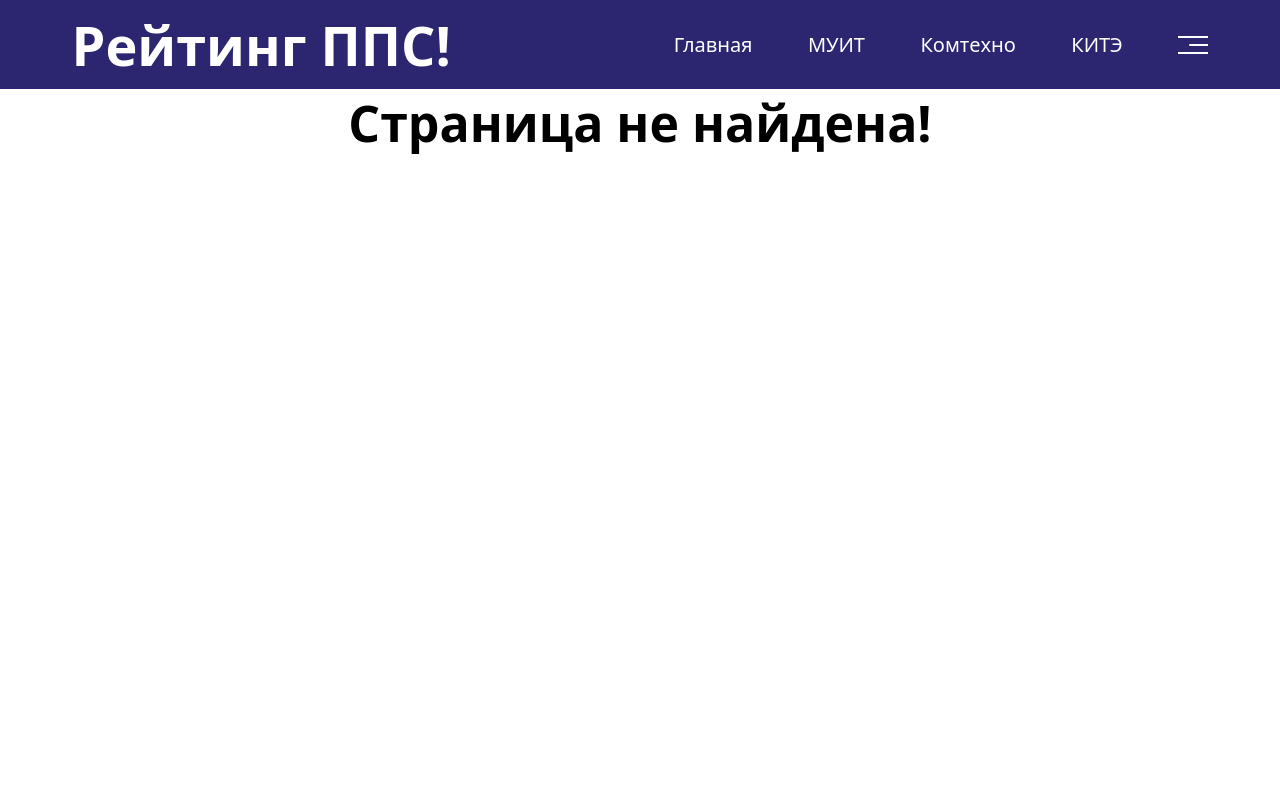
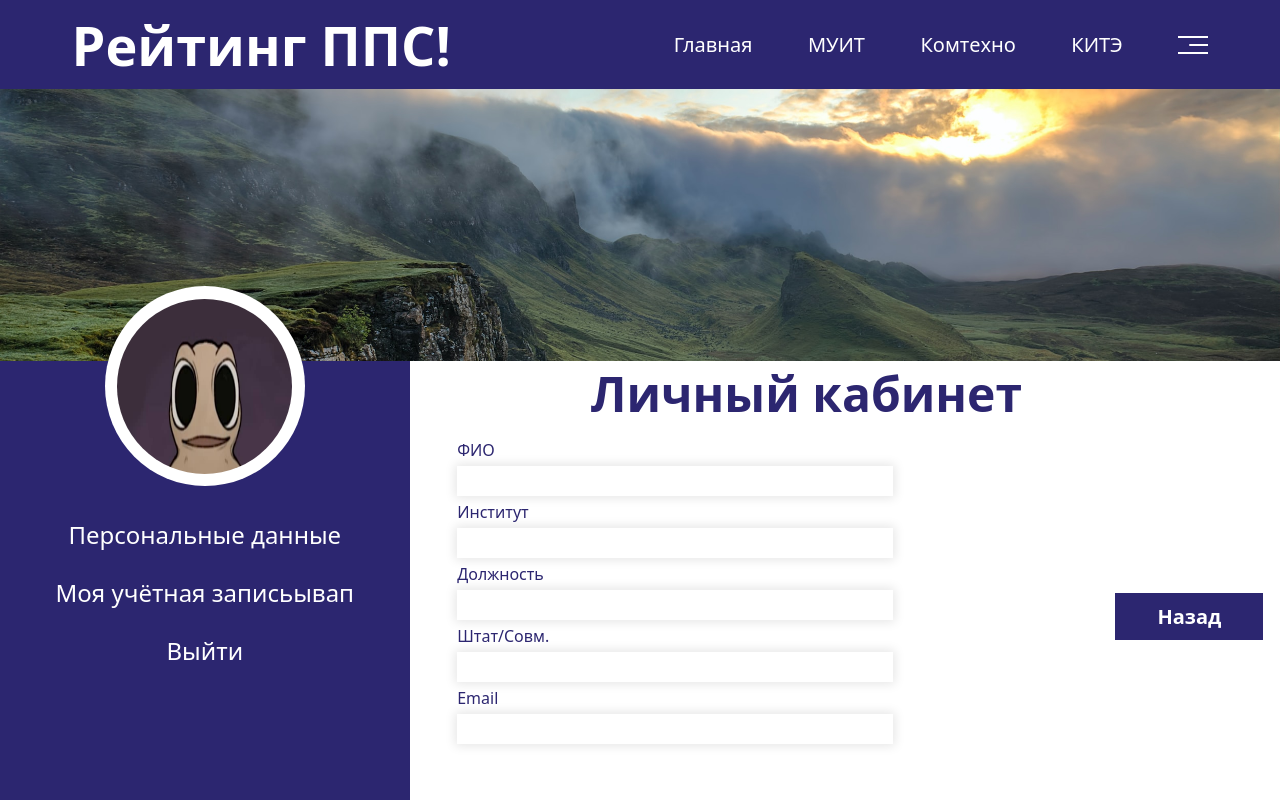
Before and after one commit to MFQ7aq/For_College-, a React (Vite) app: page /office in a window 1280 px wide. Built offline with nearby package versions, Linux system fonts and the light colour scheme; no server answers.

Commit message:
1.03 Допаботал проверку аутентификации

```diff
--- a/src/App.jsx
+++ b/src/App.jsx
@@ -8,6 +8,7 @@ import Authorization from './pages/home/Authorization'
 import Registration from './pages/home/Registration'
 import AuthorizationPPS from './pages/home/AuthorizationPPS'
 import Questionnaire from './pages/home/Questionnaire'
+import Office from './pages/home/Office'
 import PrivateOffice from './pages/home/PrivateOffice'
 import Muit from './pages/MUIT'
 import Rating_pred from './pages/MUIT/Rating_pred'
@@ -32,6 +33,7 @@ function App() {
         <Route path='/Authorization' element={<Authorization />} />
         <Route path='/Registration' element={<Registration/>} />
         <Route path='/Questionnaire' element={<Questionnaire />} />
+        <Route path='/office' element={<Office />} />
         <Route path='/MUIT' element={<Muit />}/>
         <Route path='/MUIT/rating_pred' element={<Rating_pred />} />
         <Route path='/MUIT/rating_inst' element={<Rating_inst />} />
--- a/src/pages/COMTEH/IVTD.jsx
+++ b/src/pages/COMTEH/IVTD.jsx
@@ -3,6 +3,7 @@ import NavBar from "../../components/NavBar"
 import { Link } from "react-router-dom"
 
 function Ivtd() {
+
   return (
     <div className="сontents">
       <div className="header">
@@ -27,7 +28,7 @@ function Ivtd() {
             <h6>1</h6>
           </div>
           <div className="row">
-            <h6>Давлетбекова Айзада Давлетбековна</h6>
+            <h6></h6>
           </div>
           <div className="row">
             <h6>1508</h6>
--- a/src/pages/MUIT/Rating_pps.jsx
+++ b/src/pages/MUIT/Rating_pps.jsx
@@ -1,7 +1,26 @@
 import NavBar from "../../components/NavBar"
 import BackButton from "../../components/Back"
+import { useEffect, useState } from "react";
+import axios from "axios";
+import { Link } from "react-router-dom";
 
 function Rating_pps() {
+  const [userData, setUserData] = useState([]);
+
+  useEffect(() => {
+    const userInfo = async () => {
+      try {
+        const resp = await axios.get('http://localhost:8092/api/rating/pps');
+        setUserData(resp.data.pps);
+        console.log(resp)
+      } catch (error) {
+        console.log(error);
+      }
+    };
+
+    userInfo();
+  }, []);
+
   return (
     <div className="сontents">
       <div className="header">
@@ -25,45 +44,25 @@ function Rating_pps() {
               <th>I.Личные достижения</th>
               <th>II. Научно-исследовательская и инновационная деятельность</th>
               <th>III. Учебная и методическая работа</th>
-              <th>IV. Участие в мероприятиях, повышаюших имидж МУИТ</th>
+              <th>IV. Участие в мероприятиях, повышающих имидж МУИТ</th>
               <th>V. Электронная загрузка материалов в MOODLE</th>
               <th>Итого (Анкеты)</th>
             </tr>
           </thead>
           <tbody>
-            <tr>
-              <td>1</td>
-              <td>Жамалова Венера Жумашбековна</td>
-              <td>Институт цифровой трансформации и программирования</td>
-              <td>330</td>
-              <td>875</td>
-              <td>130</td>
-              <td>30</td>
-              <td>104</td>
-              <td>1469</td>
+          {userData.map((data) => (
+            <tr key={data.id}>
+              <td>{data.id}</td>
+              <td><Link to={`http://localhost:5173/office/?id=${data.id}`}>{data.name}</Link></td>
+              <td>{data.institut}</td>
+              <td>{data.total}</td>
+              <td>0</td>
+              <td>0</td>
+              <td>0</td>
+              <td>0</td>
+              <td>{data.total}</td>
             </tr>
-            <tr>
-              <td>1</td>
-              <td>Жамалова Венера Жумашбековна</td>
-              <td>Институт цифровой трансформации и программирования</td>
-              <td>330</td>
-              <td>875</td>
-              <td>130</td>
-              <td>30</td>
-              <td>104</td>
-              <td>1469</td>
-            </tr>
-            <tr>
-              <td>1</td>
-              <td>Жамалова Венера Жумашбековна</td>
-              <td>Институт цифровой трансформации и программирования</td>
-              <td>330</td>
-              <td>875</td>
-              <td>130</td>
-              <td>30</td>
-              <td>104</td>
-              <td>1469</td>
-            </tr>
+          ))}
           </tbody>
         </table>
         <BackButton/>
--- /dev/null
+++ b/src/pages/home/Office.jsx
@@ -0,0 +1,89 @@
+import { useCallback, useState, useEffect } from "react";
+import NavBar from "../../components/NavBar";
+import { Link, useParams } from "react-router-dom";
+import { useNavigate } from "react-router-dom";
+import axios from "axios";
+
+function PrivateOffice() {
+  const navigate = useNavigate();
+  const { id } = useParams()
+  const [userData, setUserData] = useState({
+    name: '',
+    institut: '',
+    position: '',
+    regular: '',
+    email: ''
+  });
+
+  useEffect(() => {
+    const userInfo = async () => {
+      try {
+        const resp = await axios.get('http://localhost:8092/api/user/us', {
+          params: id
+        });
+        const { name, institut, position, regular, email } = resp.data.user;
+        setUserData({ name, institut, position, regular, email });
+      } catch (error) {
+        console.log(error);
+      }
+    };
+
+    userInfo();
+  }, [id]);
+
+  const Back = useCallback(() => {
+    navigate(-1);
+  }, [navigate]);
+
+  return (
+    <div className="private-office-contents">
+      <div className="header">
+        <NavBar/>
+        <div className="private-office-bg"></div>
+      </div>
+      <div className="private-office__main">
+        <div className="account__config">
+          <div className="avatar__container"><div className="avatar"></div></div>
+          <h4 className="user__name">{userData.name}</h4>
+          <ul className="config__list">
+            <li className="config__items-li"><Link to="/Personal_data" className="config__items">Персональные данные</Link></li>
+            <li className="config__items-li"><Link to="" className="config__items">Моя учётная записьывап</Link></li>
+            <li className="config__items-li"><Link to="/Authorization"  onClick={Back} className="config__items">Выйти</Link></li>
+          </ul>
+        </div>
+        <div className="office">
+          <h3 className="Edu__text-L">Личный кабинет</h3>
+          <div className="office__in">
+            <div className="form">
+              <p className="input__text-s">ФИО</p>
+              <div className="input__office Montherat">
+                <p className="input__text-s">{userData.name}</p>
+              </div>
+              <p className="input__text-s">Институт</p>
+              <div className="input__office Montherat">
+                <p className="input__text-s">{userData.institut}</p>
+              </div>
+              <p className="input__text-s">Должность</p>
+              <div className="input__office Montherat">
+                <p className="input__text-s">{userData.position}</p>
+              </div>
+              <p className="input__text-s">Штат/Совм.</p>
+              <div className="input__office Montherat">
+                <p className="input__text-s">{userData.regular}</p>
+              </div>
+              <p className="input__text-s">Email</p>
+              <div className="input__office Montherat">
+                <p className="input__text-s">{userData.email}</p>
+              </div>
+            </div>
+            <div className="btn__office">
+              <button onClick={Back} className="btn__link btn__blue montherat">Назад</button>
+            </div>
+          </div>
+        </div>
+      </div>
+    </div>
+  );
+}
+
+export default PrivateOffice;
```
